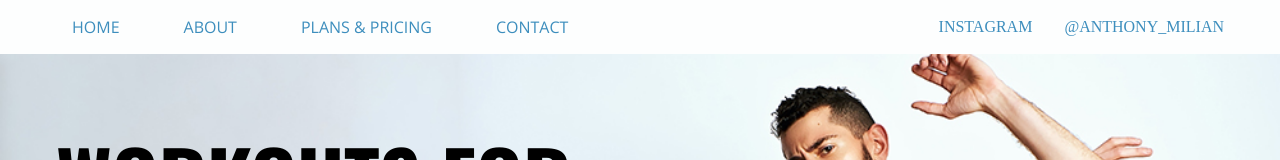
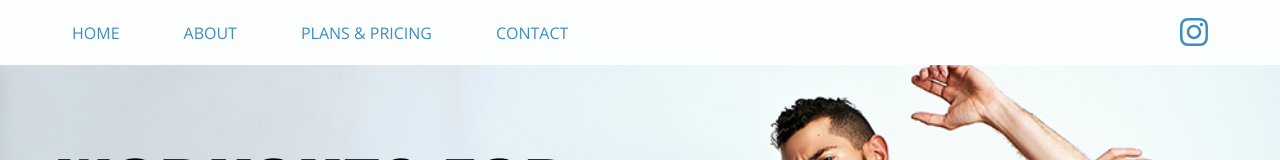
Before and after one commit to Object-ions/anthony-milan, a React (Create React App) app: page / in a window 1280 px wide. Shown: the top 160 px of the page. Built offline with nearby package versions, Linux system fonts and the light colour scheme.

Commit message:
Update navbar

```diff
--- a/src/components/layout/Navbar.js
+++ b/src/components/layout/Navbar.js
@@ -1,3 +1,6 @@
+import { FontAwesomeIcon } from '@fortawesome/react-fontawesome';
+import { faInstagram } from '@fortawesome/free-brands-svg-icons';
+
 import '../../assets/styles/navbar.scss';
 const Navbar = () => {
   return (
@@ -18,8 +21,11 @@
           </li>
         </ul>
         <ul>
-          <li>Instagram</li>
-          <li>@anthony_milian</li>
+          <li>
+            <a href="https://www.instagram.com/anthonytmilian" target='_blank' rel='noreferrer'>
+              <FontAwesomeIcon icon={faInstagram} size="2x"/>
+            </a>
+          </li>
         </ul>
       </div>
     </nav>
```
